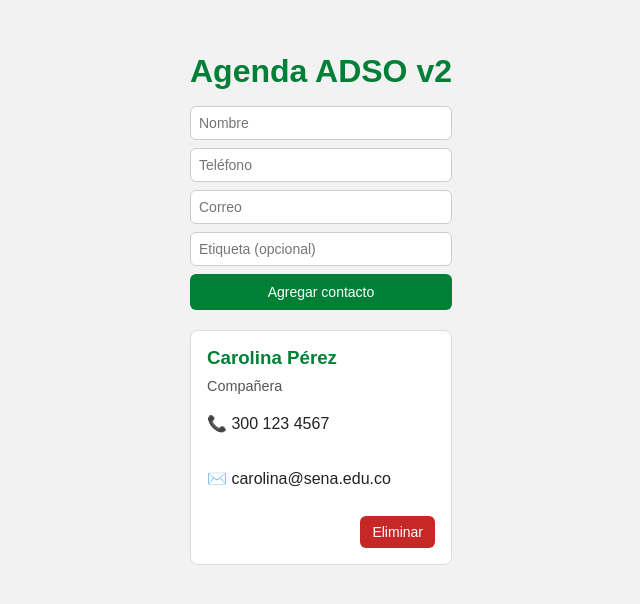
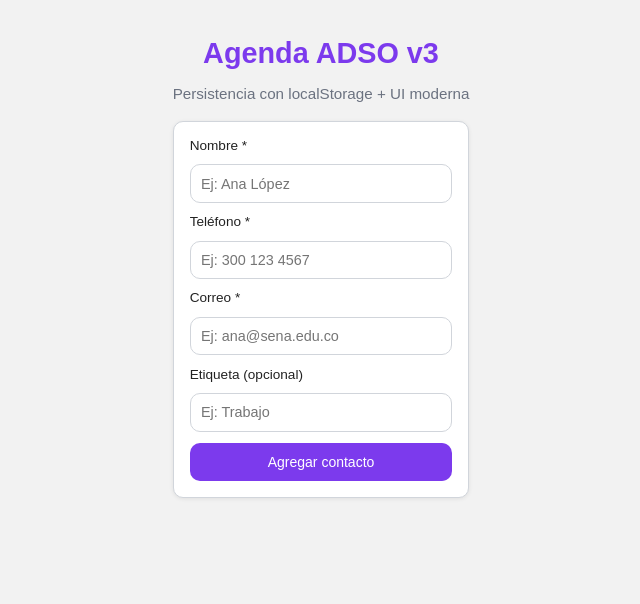
Before and after one commit to delos-10/agendaADSO, a React (Vite) app: page / in a window 1280 px wide. Shown: the top 604 px of the page, without its empty margins (319-959 px from the left). Built offline with nearby package versions, Linux system fonts and the light colour scheme.

Commit message:
Clase_5_Agenda_ADSO_v3_LocalStorage

```diff
--- a/src/App.css
+++ b/src/App.css
@@ -1,34 +1,113 @@
-.app-container { max-width: 520px; margin: 2rem auto; font-family: Arial, sans-serif; }
-.app-title { color:#008037; text-align:center; margin-bottom:1rem; }
+:root {
+  --morado: #7c3aed;
+  --morado-oscuro: #5b21b6;
+  --gris: #374151;
+  --borde: #d1d5db;
+  --error: #dc2626;
+  --radio: 10px;
+  --shadow: 0 1px 4px rgba(0, 0, 0, 0.08);
+}
 
-.form-contacto { display:flex; flex-direction:column; gap:8px; margin-bottom:20px; }
-.form-contacto input { padding:8px; border-radius:6px; border:1px solid #ccc; font-size:14px; }
-.form-contacto button { background:#008037; color:#fff; border:0; padding:10px; border-radius:6px; cursor:pointer; }
-.form-contacto button:hover { background:#006b2f; }
+body {
+  background: #f8fafc;
+  font-family: "Inter", Arial, sans-serif;
+  margin: 0;
+  color: var(--gris);
+}
 
-.tarjeta-contacto { border:1px solid #ddd; border-radius:8px; padding:1rem; background:#fff; margin-bottom:.5rem; }
-.tarjeta-contacto h3 { color:#008037; margin:0 0 .3rem; }
-.btn-eliminar { margin-top:.15rem; background:#c62828; color:#fff; border:0; padding:.5rem .75rem; border-radius:6px; cursor:pointer; }
-.btn-eliminar:hover { background:#8e0000; }
+.app-container {
+  max-width: 700px;
+  margin: 2rem auto;
+  padding: 0 1rem;
+}
 
-/* Espaciados dentro de la tarjeta */
-.tarjeta-contacto { display: flex; flex-direction: column; gap: 4px; }
+.app-title {
+  text-align: center;
+  font-size: 1.8rem;
+  font-weight: 700;
+  color: var(--morado);
+  margin: 0.3rem 0;
+}
 
-/* Estilo opcional para las líneas de datos */
-.tarjeta-contacto .dato { margin: 0; color: #333; }
+.subtitulo {
+  text-align: center;
+  font-size: 0.95rem;
+  color: #6b7280;
+  margin-bottom: 1.2rem;
+}
 
-/* La etiqueta (rol) en su propia línea */
-.tarjeta-contacto .tag {
+.form-contacto {
+  background: #fff;
+  padding: 1rem;
+  border: 1px solid var(--borde);
+  border-radius: var(--radio);
+  box-shadow: var(--shadow);
+  display: flex;
+  flex-direction: column;
+  gap: 0.7rem;
+  margin-bottom: 1.2rem;
+}
+
+label {
+  font-size: 0.85rem;
+  font-weight: 500;
+}
+
+input {
+  padding: 0.65rem;
+  border: 1px solid var(--borde);
+  border-radius: var(--radio);
+  font-size: 0.9rem;
+}
+
+.btn-primario {
+  background: var(--morado);
+  color: #fff;
+  padding: 0.7rem;
+  border: 0;
+  border-radius: var(--radio);
+  cursor: pointer;
+  transition: 0.2s;
+}
+
+.btn-primario:hover {
+  background: var(--morado-oscuro);
+}
+
+.tarjeta-contacto {
+  background: #fff;
+  border: 1px solid var(--borde);
+  border-radius: var(--radio);
+  padding: 1rem;
+  box-shadow: var(--shadow);
+  display: flex;
+  flex-direction: column;
+  gap: 0.4rem;
+  margin-bottom: 0.7rem;
+}
+
+.tarjeta-contacto h3 {
   margin: 0;
-  color: #555;
-  font-size: 0.9rem;}
+  font-weight: 600;
+  color: var(--morado-oscuro);
+}
 
-  /* Contenedor del botón: lo empuja hacia la derecha y separa del contenido */
-.tarjeta-contacto .acciones {
-  margin-top: 8px;
+.acciones {
   display: flex;
   justify-content: flex-end;
+  margin-top: 0.3rem;
 }
 
-/* Si ya tenías margen en .btn-eliminar, puedes quitarlo */
-.btn-eliminar { margin-top: 0; }
+.btn-eliminar {
+  background: var(--error);
+  color: #fff;
+  padding: 0.45rem 0.75rem;
+  border: 0;
+  border-radius: var(--radio);
+  cursor: pointer;
+  font-size: 0.85rem;
+}
+
+.btn-eliminar:hover {
+  filter: brightness(0.85);
+}
--- a/src/App.jsx
+++ b/src/App.jsx
@@ -1,48 +1,42 @@
-import { useState } from "react";
+import { useState, useEffect } from "react";
 import "./App.css";
+import FormularioContacto from "./components/FormularioContacto";
 import ContactoCard from "./components/ContactoCard";
-import FormularioContacto from "./components/FormularioContacto";
 
 export default function App() {
-  const [contactos, setContactos] = useState([
-    {
-      id: 1,
-      nombre: "Carolina Pérez",
-      telefono: "300 123 4567",
-      correo: "carolina@sena.edu.co",
-      etiqueta: "Compañera",
-    },
-  ]);
+  const contactosGuardados =
+    JSON.parse(localStorage.getItem("contactos")) || [];
 
-  // Agregar
+  const [contactos, setContactos] = useState(contactosGuardados);
+
+  useEffect(() => {
+    localStorage.setItem("contactos", JSON.stringify(contactos));
+  }, [contactos]);
+
   const agregarContacto = (nuevo) => {
-    setContactos((prev) => [...prev, { id: Date.now(), ...nuevo }]);
+    setContactos((prev) => [...prev, nuevo]);
   };
 
-  // Eliminar
-  const eliminarContacto = (id) => {
-    setContactos((prev) => prev.filter((c) => c.id !== id));
+  const eliminarContacto = (correo) => {
+    setContactos((prev) => prev.filter((c) => c.correo !== correo));
   };
 
   return (
     <main className="app-container">
-      <h1 className="app-title">Agenda ADSO v2</h1>
+      <h1 className="app-title">Agenda ADSO v3</h1>
+      <p className="subtitulo">
+        Persistencia con localStorage + UI moderna
+      </p>
 
       <FormularioContacto onAgregar={agregarContacto} />
 
-      <section className="lista-contactos">
-        {contactos.map((c) => (
-          <ContactoCard
-            key={c.id}
-            id={c.id}
-            nombre={c.nombre}
-            telefono={c.telefono}
-            correo={c.correo}
-            etiqueta={c.etiqueta}
-            onDelete={eliminarContacto}
-          />
-        ))}
-      </section>
+      {contactos.map((c) => (
+        <ContactoCard
+          key={c.correo}
+          {...c}
+          onEliminar={eliminarContacto}
+        />
+      ))}
     </main>
   );
 }
--- a/src/components/ContactoCard.jsx
+++ b/src/components/ContactoCard.jsx
@@ -1,49 +1,12 @@
-// // ContactoCard.jsx
-// // Este componente muestra UN contacto de la agenda.
-// // Recibe datos (props): nombre, telefono, correo, etiqueta.
-
-// export default function ContactoCard({ nombre, telefono, correo, etiqueta }) {
-//   return (
-//     <div className="card-contacto">
-//       {/* Nombre del contacto en negrita */}
-//       <h3 className="card-nombre">{nombre}</h3>
-
-//       {/* Teléfono */}
-//       <p className="card-linea">📞 {telefono}</p>
-
-//       {/* Correo */}
-//       <p className="card-linea">📧 {correo}</p>
-
-//       {/* Etiqueta adicional, si existe (por ejemplo: "Instructor", "Cliente", "Compañera") */}
-//       {etiqueta && (
-//         <p className="card-etiqueta">{etiqueta}</p>
-//       )}
-//     </div>
-//   );
-// }
-
-export default function ContactoCard({
-  id,
-  nombre,
-  telefono,
-  correo,
-  etiqueta,
-  onDelete,
-}) {
+export default function ContactoCard({ nombre, telefono, correo, etiqueta, onEliminar }) {
   return (
     <article className="tarjeta-contacto">
-      <h3>{nombre} </h3>
-      {etiqueta && <p className="tag">{etiqueta}</p>}
+      <h3>{nombre}</h3>
       <p>📞 {telefono}</p>
-      {correo && <p>✉️ {correo}</p>}
-
-
+      <p>✉️ {correo}</p>
+      {etiqueta && <p>{etiqueta}</p>}
       <div className="acciones">
-        <button
-          type="button"
-          className="btn-eliminar"
-          onClick={() => onDelete(id)}
-        >
+        <button className="btn-eliminar" onClick={() => onEliminar(correo)}>
           Eliminar
         </button>
       </div>
--- a/src/components/FormularioContacto.jsx
+++ b/src/components/FormularioContacto.jsx
@@ -3,8 +3,8 @@
 export default function FormularioContacto({ onAgregar }) {
   const [form, setForm] = useState({
     nombre: "",
+    telefono: "",
     correo: "",
-    telefono: "",
     etiqueta: "",
   });
 
@@ -14,42 +14,43 @@
   };
 
   const onSubmit = (e) => {
-    e.preventDefault(); // evita recargar
-    if (!form.nombre.trim() || !form.telefono.trim()) {
-      alert("Completa al menos Nombre y Teléfono");
-      return;
-    }
-    onAgregar(form); // App agrega id y actualiza la lista
-    setForm({ nombre: "", correo: "", telefono: "", etiqueta: "" }); // limpiar
+    e.preventDefault();
+    if (!form.nombre || !form.telefono || !form.correo) return;
+    onAgregar(form);
+    setForm({ nombre: "", telefono: "", correo: "", etiqueta: "" });
   };
 
   return (
-    <form onSubmit={onSubmit} className="form-contacto">
+    <form className="form-contacto" onSubmit={onSubmit}>
+      <label>Nombre *</label>
       <input
         name="nombre"
-        placeholder="Nombre"
         value={form.nombre}
         onChange={onChange}
+        placeholder="Ej: Ana López"
       />
+      <label>Teléfono *</label>
       <input
         name="telefono"
-        placeholder="Teléfono"
         value={form.telefono}
         onChange={onChange}
+        placeholder="Ej: 300 123 4567"
       />
+      <label>Correo *</label>
       <input
         name="correo"
-        placeholder="Correo"
         value={form.correo}
         onChange={onChange}
+        placeholder="Ej: ana@sena.edu.co"
       />
+      <label>Etiqueta (opcional)</label>
       <input
         name="etiqueta"
-        placeholder="Etiqueta (opcional)"
         value={form.etiqueta}
         onChange={onChange}
+        placeholder="Ej: Trabajo"
       />
-      <button type="submit">Agregar contacto</button>
+      <button className="btn-primario">Agregar contacto</button>
     </form>
   );
 }
```
